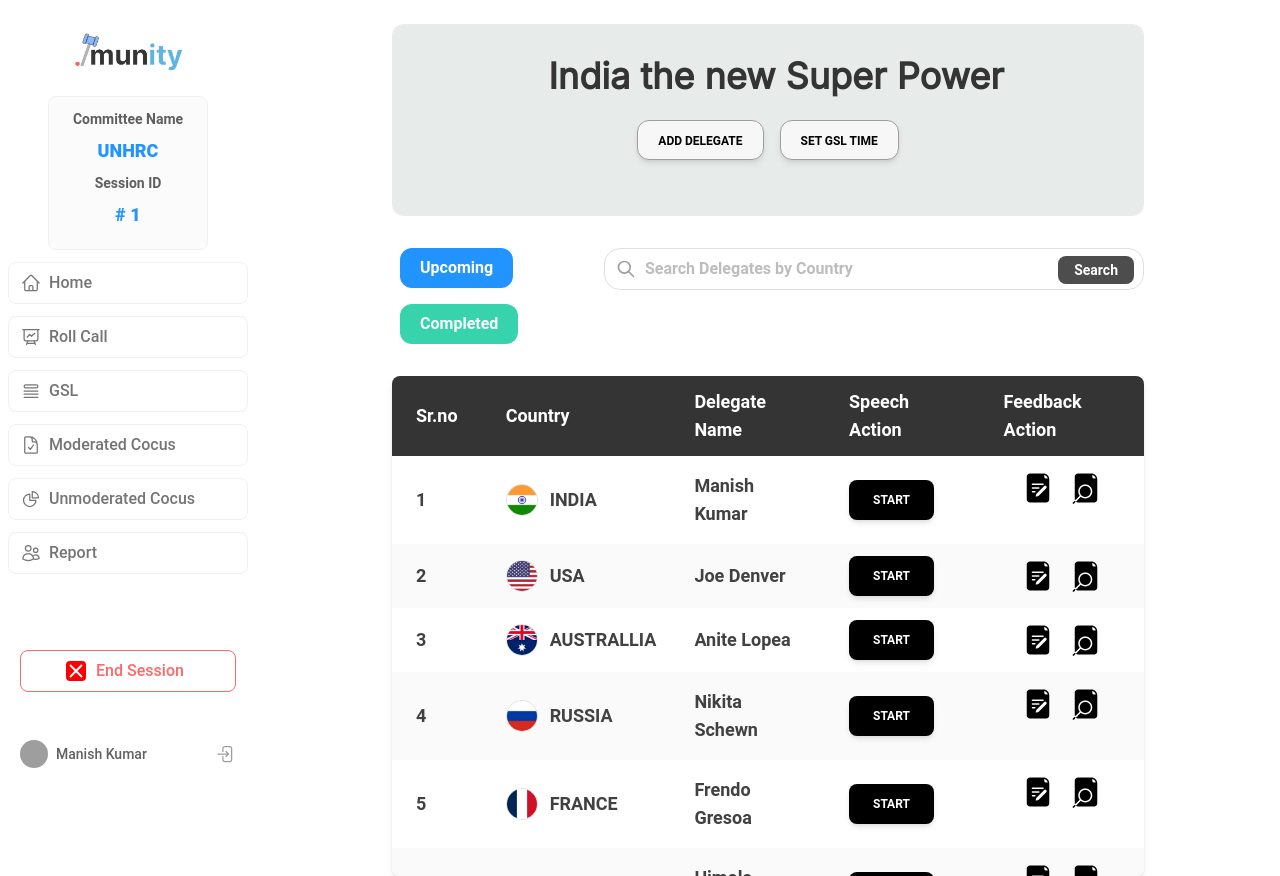
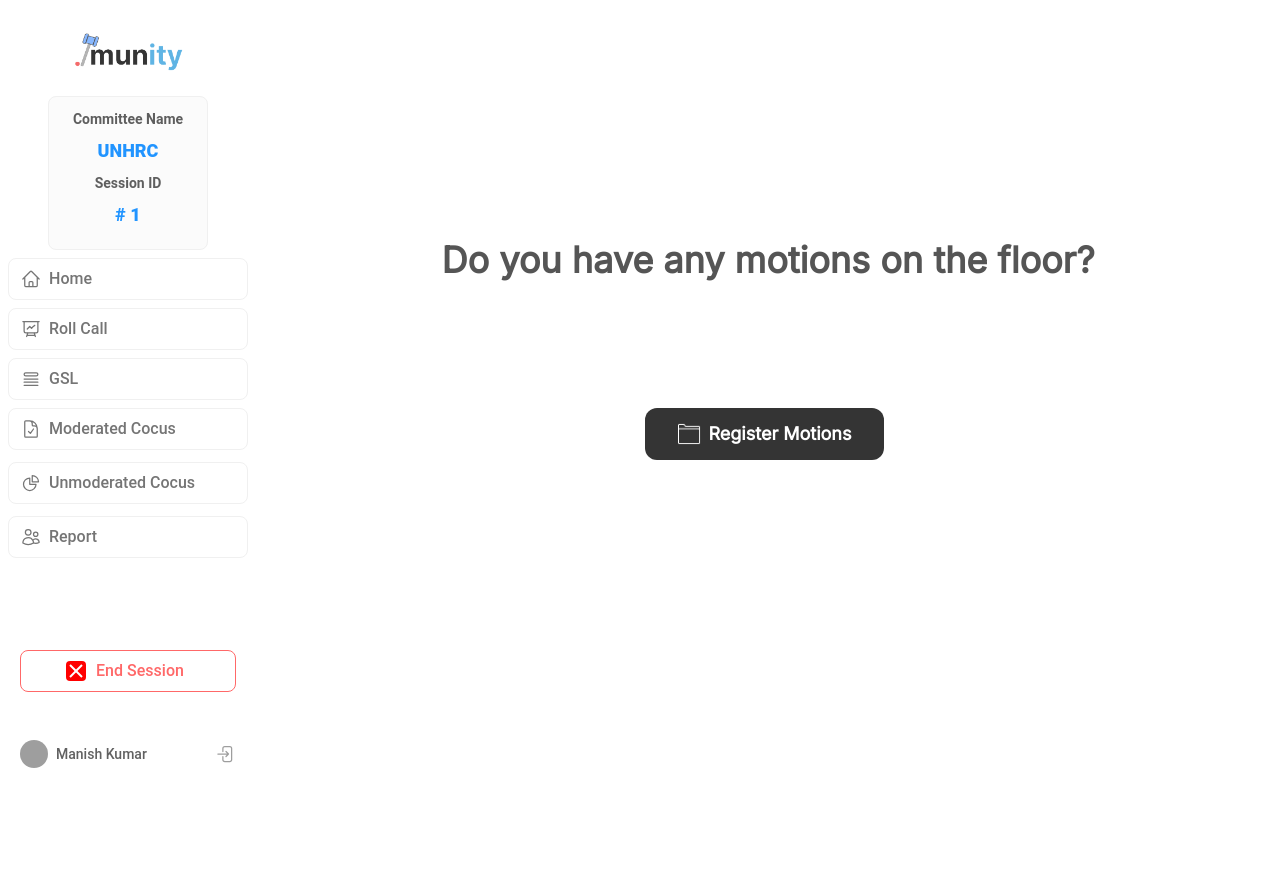
Before and after one commit to Manish026636/munup, a React (Create React App) app: page /MRegister in a window 1280 px wide. After the commit the page ends 800 px from the top, so only its background shows below. Built offline with nearby package versions, Linux system fonts and the light colour scheme; grey boxes are pictures that could not be loaded.

Commit message:
components linked

```diff
--- a/package.json
+++ b/package.json
@@ -9,7 +9,7 @@
     "@testing-library/user-event": "^13.5.0",
     "react": "^18.2.0",
     "react-dom": "^18.2.0",
-    "react-router-dom": "^6.14.1",
+    "react-router-dom": "^6.14.2",
     "react-scripts": "5.0.1",
     "web-vitals": "^2.1.4"
   },
--- a/src/App.js
+++ b/src/App.js
@@ -1,16 +1,39 @@
 import './App.css';
+import { BrowserRouter, Routes, Route } from 'react-router-dom';
 import Navbar from './components/Common/Navbar';
 import Dashboard from './components/Chairperson/Dashboard';
 import MCDashboard from './components/MCAUS/MCDashboard';
 import GSLDashboard from './components/GSL/GSLDashboard';
 import TimeFedModal from './components/GSL/TimeFedModal';
+import RCDashboard from './components/ROLLCALL/RCDashboard';
+import MRegister from './components/MCAUS/Motion/MRegister';
+import MDashboard from './components/MCAUS/Motion/MDashboard';
+import VDashboard from './components/MCAUS/Voting/VDashboard';
 function App() {
   return (
     <div className="flex">
+      <BrowserRouter>
     <Navbar />
+
     <div className="flex-grow">
-      <GSLDashboard/>
+    <Routes>
+    <Route path='/' element={<Dashboard/>}></Route>
+    <Route path='/RCDashboard' element={<RCDashboard/>}></Route>
+    <Route path='/GSLDashboard' element={<GSLDashboard/>}></Route>
+    <Route path='/MCDashboard' element={<MCDashboard/>}></Route>
+    <Route path='/MRegister' element={<MRegister/>}></Route>
+    <Route path='/MDashboard' element={<MDashboard/>}></Route>
+    <Route path='/VDashboard' element={<VDashboard/>}></Route>
+
+
+
+
+
+
+      </Routes>
     </div>
+
+    </BrowserRouter>
   </div>
   );
 }
--- a/src/components/Chairperson/Dashboard.jsx
+++ b/src/components/Chairperson/Dashboard.jsx
@@ -4,9 +4,9 @@ const Dashboard = () => {
     return (
         <div>
             <div className=" ml-16 flex justify-center items-center ">
-                <h1 className="text-5xl mt-36  font-bold text-[#555555]">Greetings, Chairperson</h1>
+                <h1 className="text-4xl mt-36  font-bold text-[#555555] gslhead">Greetings, Chairperson</h1>
             </div>
-            <div className="flex gap-8 justify-center items-center">
+            <div className="flex gslhead gap-8 justify-center items-center">
                 <div className='relative bg-[#f4f6f9]  border-t-[3vh] border-[#F0F0F0] border-t-[#181818] text-center mt-12 w-96 h-80 rounded-2xl '>
                     <h1 className='text-2xl text-white font-semibold absolute top-0 left-0 right-0 mx-auto bg-[#181818] pb-6 '>Committee Name</h1>
                     <h1 className='text-5xl text-[#2194FF] font-bold mt-36'>UNHRC</h1>
--- a/src/components/Common/Navbar.jsx
+++ b/src/components/Common/Navbar.jsx
@@ -1,5 +1,5 @@
 import React from 'react'
-
+import { Link } from 'react-router-dom'
 const Navbar = () => {
     return (
         <div>
@@ -20,37 +20,37 @@ const Navbar = () => {
                             </div>
                         </div>
 
-                        <button class="flex items-center border border-[#F0F0F0] px-3 py-2 w-full text-gray-600 transition-colors duration-300 transform rounded-lg dark:text-gray-300 hover:bg-gray-100 dark:hover:bg-gray-800 dark:hover:text-gray-200 hover:text-gray-700" href="#">
+                    <Link to="/"><button class="flex items-center border border-[#F0F0F0] px-3 mt-2 py-2 w-full text-gray-600 transition-colors duration-300 transform rounded-lg dark:text-gray-300 hover:bg-gray-100 dark:hover:bg-gray-800 dark:hover:text-gray-200 hover:text-gray-700" href="#">
                             <svg xmlns="http://www.w3.org/2000/svg" fill="none" viewBox="0 0 24 24" stroke-width="1.5" stroke="currentColor" class="w-5 h-5">
                                 <path stroke-linecap="round" stroke-linejoin="round" d="M2.25 12l8.954-8.955c.44-.439 1.152-.439 1.591 0L21.75 12M4.5 9.75v10.125c0 .621.504 1.125 1.125 1.125H9.75v-4.875c0-.621.504-1.125 1.125-1.125h2.25c.621 0 1.125.504 1.125 1.125V21h4.125c.621 0 1.125-.504 1.125-1.125V9.75M8.25 21h8.25" />
                             </svg>
 
                             <span class="mx-2 text-md font-medium">Home</span>
-                        </button>
+                        </button></Link>
 
-                        <button class="flex items-center border border-[#F0F0F0] w-full px-3 py-2 text-gray-600 transition-colors duration-300 transform rounded-lg dark:text-gray-300 hover:bg-gray-100 dark:hover:bg-gray-800 dark:hover:text-gray-200 hover:text-gray-700" href="#">
+                        <Link to="/RCDashboard"><button class="flex items-center mt-2 border border-[#F0F0F0] w-full px-3 py-2 text-gray-600 transition-colors duration-300 transform rounded-lg dark:text-gray-300 hover:bg-gray-100 dark:hover:bg-gray-800 dark:hover:text-gray-200 hover:text-gray-700" href="#">
                             <svg xmlns="http://www.w3.org/2000/svg" fill="none" viewBox="0 0 24 24" stroke-width="1.5" stroke="currentColor" class="w-5 h-5">
                                 <path stroke-linecap="round" stroke-linejoin="round" d="M3.75 3v11.25A2.25 2.25 0 006 16.5h2.25M3.75 3h-1.5m1.5 0h16.5m0 0h1.5m-1.5 0v11.25A2.25 2.25 0 0118 16.5h-2.25m-7.5 0h7.5m-7.5 0l-1 3m8.5-3l1 3m0 0l.5 1.5m-.5-1.5h-9.5m0 0l-.5 1.5m.75-9l3-3 2.148 2.148A12.061 12.061 0 0116.5 7.605" />
                             </svg>
 
                             <span class="mx-2 text-md font-medium">Roll Call</span>
-                        </button>
+                        </button></Link>
 
-                        <button class="flex items-center border border-[#F0F0F0] w-full px-3 py-2 text-gray-600 transition-colors duration-300 transform rounded-lg dark:text-gray-300 hover:bg-gray-100 dark:hover:bg-gray-800 dark:hover:text-gray-200 hover:text-gray-700" href="#">
+                        <Link to="/GSLDashboard"><button class="flex items-center mt-2 border border-[#F0F0F0] w-full px-3 py-2 text-gray-600 transition-colors duration-300 transform rounded-lg dark:text-gray-300 hover:bg-gray-100 dark:hover:bg-gray-800 dark:hover:text-gray-200 hover:text-gray-700" href="#">
                             <svg xmlns="http://www.w3.org/2000/svg" fill="none" viewBox="0 0 24 24" stroke-width="1.5" stroke="currentColor" class="w-5 h-5">
                                 <path stroke-linecap="round" stroke-linejoin="round" d="M3.75 12h16.5m-16.5 3.75h16.5M3.75 19.5h16.5M5.625 4.5h12.75a1.875 1.875 0 010 3.75H5.625a1.875 1.875 0 010-3.75z" />
                             </svg>
 
                             <span class="mx-2 text-md font-medium">GSL</span>
-                        </button>
+                        </button></Link>
 
-                        <button class="flex items-center border border-[#F0F0F0] w-full px-3 py-2 text-gray-600 transition-colors duration-300 transform rounded-lg dark:text-gray-300 hover:bg-gray-100 dark:hover:bg-gray-800 dark:hover:text-gray-200 hover:text-gray-700" href="#">
+                        <Link to="/MRegister"><button class="flex items-center mt-2 border border-[#F0F0F0] w-full px-3 py-2 text-gray-600 transition-colors duration-300 transform rounded-lg dark:text-gray-300 hover:bg-gray-100 dark:hover:bg-gray-800 dark:hover:text-gray-200 hover:text-gray-700" href="#">
                             <svg xmlns="http://www.w3.org/2000/svg" fill="none" viewBox="0 0 24 24" stroke-width="1.5" stroke="currentColor" class="w-5 h-5">
                                 <path stroke-linecap="round" stroke-linejoin="round" d="M10.125 2.25h-4.5c-.621 0-1.125.504-1.125 1.125v17.25c0 .621.504 1.125 1.125 1.125h12.75c.621 0 1.125-.504 1.125-1.125v-9M10.125 2.25h.375a9 9 0 019 9v.375M10.125 2.25A3.375 3.375 0 0113.5 5.625v1.5c0 .621.504 1.125 1.125 1.125h1.5a3.375 3.375 0 013.375 3.375M9 15l2.25 2.25L15 12" />
                             </svg>
 
                             <span class="mx-2 text-md font-medium">Moderated Cocus</span>
-                        </button>
+                        </button></Link>
 
                         <button class="flex items-center border border-[#F0F0F0] w-full px-3 py-2 text-gray-600 transition-colors duration-300 transform rounded-lg dark:text-gray-300 hover:bg-gray-100 dark:hover:bg-gray-800 dark:hover:text-gray-200 hover:text-gray-700" href="#">
                             <svg xmlns="http://www.w3.org/2000/svg" fill="none" viewBox="0 0 24 24" stroke-width="1.5" stroke="currentColor" class="w-5 h-5">
--- a/src/components/GSL/GSLDashboard.jsx
+++ b/src/components/GSL/GSLDashboard.jsx
@@ -5,7 +5,7 @@ import GSLTimeModal from './GSLModals/GSLTimeModal';
 import AddModal from './GSLModals/GSLAddDelegate/AddModal';
 const GSLDashboard = () => {
     return (
-        <div className='mx-28'>
+        <div className='mx-28 gslhead'>
             <div className="flex flex-wrap gap-8 mt-6 mx-6 ">
                 <div className="w-full  bg-[#E7EBEA] h-48 rounded-xl ">
 
--- a/src/components/MCAUS/MCDashboard.jsx
+++ b/src/components/MCAUS/MCDashboard.jsx
@@ -3,15 +3,15 @@ import MCCountry from './MCCountry'
 import MCSearch from './MCSearch'
 const MCDashboard = () => {
     return (
-        <div className='mx-28'>
+        <div className='mx-28 gslhead'>
             <div className="flex flex-wrap gap-8 mt-6 mx-6 ">
                 <div className="w-full  bg-[#E7EBEA] h-48 rounded-xl ">
 
-                    <h1 className='ml-4 text-center mt-6  text-4xl gslhead text-[#343434] font-extrabold'>India the new Super Power</h1>
-                    <p className='ml-4 text-center mt-6  text-lg  text-[#343434] font-bold'>Proposed by : <span className='font-extrabold text-[#2194FF]'>USA</span>&nbsp;&nbsp;&nbsp;&nbsp;&nbsp;&nbsp;Total time : <span className='font-extrabold text-[#2194FF]'>18 minutes</span>&nbsp;&nbsp;&nbsp;&nbsp;&nbsp;&nbsp; Delegate : <span className='font-extrabold text-[#2194FF]'>2 minutes </span></p>
+                    <h1 className='ml-4 text-center mt-6  text-4xl gslhead text-[#343434] font-extrabold'>Galwan Valley Issue</h1>
+                    <p className='ml-4 text-center mt-6 gslhead text-lg  text-[#343434] font-bold'>Proposed by : <span className='font-extrabold gslhead text-[#2194FF]'>India</span>&nbsp;&nbsp;&nbsp;&nbsp;&nbsp;&nbsp;Total time : <span className='font-extrabold gslhead text-[#2194FF]'>20 minutes</span>&nbsp;&nbsp;&nbsp;&nbsp;&nbsp;&nbsp; Delegate : <span className='font-extrabold gslhead text-[#2194FF]'>2 minutes </span></p>
 
                     <div className='text-center mt-6 '>
-                    <button class="h-10 px-5 text-black font-semibold bg-[#F7F7F7] border border-[#9F9F9F] rounded-xl hover:bg-gray-100">Add Delegate</button>
+                    <button class="h-10 px-5  text-black font-semibold bg-[#F7F7F7] border border-[#9F9F9F] rounded-xl hover:bg-gray-100">Add Delegate</button>
                     </div>
                 </div>
 
--- a/src/components/MCAUS/Motion/MPTopics.jsx
+++ b/src/components/MCAUS/Motion/MPTopics.jsx
@@ -1,5 +1,5 @@
 import React from "react";
-
+import { Link } from "react-router-dom";
 const TopicCard = ({ imageSrc, title, country, totalTime, delegateTime }) => {
   return (
     <div className="lg:px-0 w-full mt-4 mx-auto">
@@ -30,9 +30,9 @@ const TopicCard = ({ imageSrc, title, country, totalTime, delegateTime }) => {
             </h1>
           </div>
           <div className="flex justify-center gap-6 mt-6 items-center">
-            <button className="bg-[#2194FF] px-4 py-2 text-sm rounded-lg text-white font-bold">
+            <Link to="/VDashboard"><button className="bg-[#2194FF] px-4 py-2 text-sm rounded-lg text-white font-bold">
               Vote
-            </button>
+            </button></Link>
             <button className="bg-[#37D3AD] px-4 py-2 text-sm rounded-lg text-white font-bold">
               Pass
             </button>
--- a/src/components/MCAUS/Motion/MRegister.jsx
+++ b/src/components/MCAUS/Motion/MRegister.jsx
@@ -1,17 +1,17 @@
 import React from 'react'
-
+import { Link } from 'react-router-dom'
 const MRegister = () => {
   return (
     <div className='mt-60'>
-      <h1 className='text-4xl text-center text-[#555555] font-extrabold '>Do you have any motions on the floor?</h1>
+      <h1 className='text-4xl text-center gslhead text-[#555555] font-extrabold '>Do you have any motions on the floor?</h1>
       <div className='mt-12 flex justify-center items-center text-center'>
-      <button
+      <Link to="/MDashboard"><button
       type="button"
       className="text-white  bg-[#343434] hover:bg-blue-800 focus:ring-4 font-bold rounded-xl text-lg px-8 py-3 mr-2 mt-20 mb-2 flex items-center"
     >
       <img src="folder.png" className='w-6 h-6 mr-2' alt="" />
-      <span >Register Motions</span>
-    </button>
+      <span className='gslhead' >Register Motions</span>
+    </button></Link>
         </div>
     </div>
 
--- a/src/components/MCAUS/Voting/VResult.jsx
+++ b/src/components/MCAUS/Voting/VResult.jsx
@@ -1,5 +1,5 @@
 import React from 'react'
-
+import { Link } from 'react-router-dom'
 const VResult = () => {
   return (
     <>
@@ -84,7 +84,8 @@ const VResult = () => {
           </div>
         </div>
         <div className='mt-12'>
-        <button type="button" class="text-white bg-[#2194FF] hover:bg-blue-800 focus:ring-4  font-bold rounded-lg text-lg px-8 py-2 mr-2 mb-2 ">Proceed</button>
+
+        <Link to="/MCDashboard"><button type="button" class="text-white bg-[#2194FF] hover:bg-blue-800 focus:ring-4  font-bold rounded-lg text-lg px-8 py-2 mr-2 mb-2 ">Proceed</button></Link>
         </div>
       </div>
     </>
--- a/src/components/ROLLCALL/RCDashboard.jsx
+++ b/src/components/ROLLCALL/RCDashboard.jsx
@@ -5,7 +5,7 @@ import RollCallResult from './RCResult'
 const RCDashboard = () => {
     return (
         <div>
-            <div class="flex flex-col gap-8 h-auto w-auto rounded-3xl mx-28 bg-[#F7F7F7] mt-8 p-4  md:flex-row justify-center items-center">
+            <div class="flex gslhead flex-col gap-8 h-auto w-auto rounded-3xl mx-28 bg-[#F7F7F7] mt-8 p-4  md:flex-row justify-center items-center">
                 <RollCallCheck/>
                 <RollCallResult/>
             </div>
```
Also changed, not shown: 1 other file (tests, documents, lock files or other folders).
